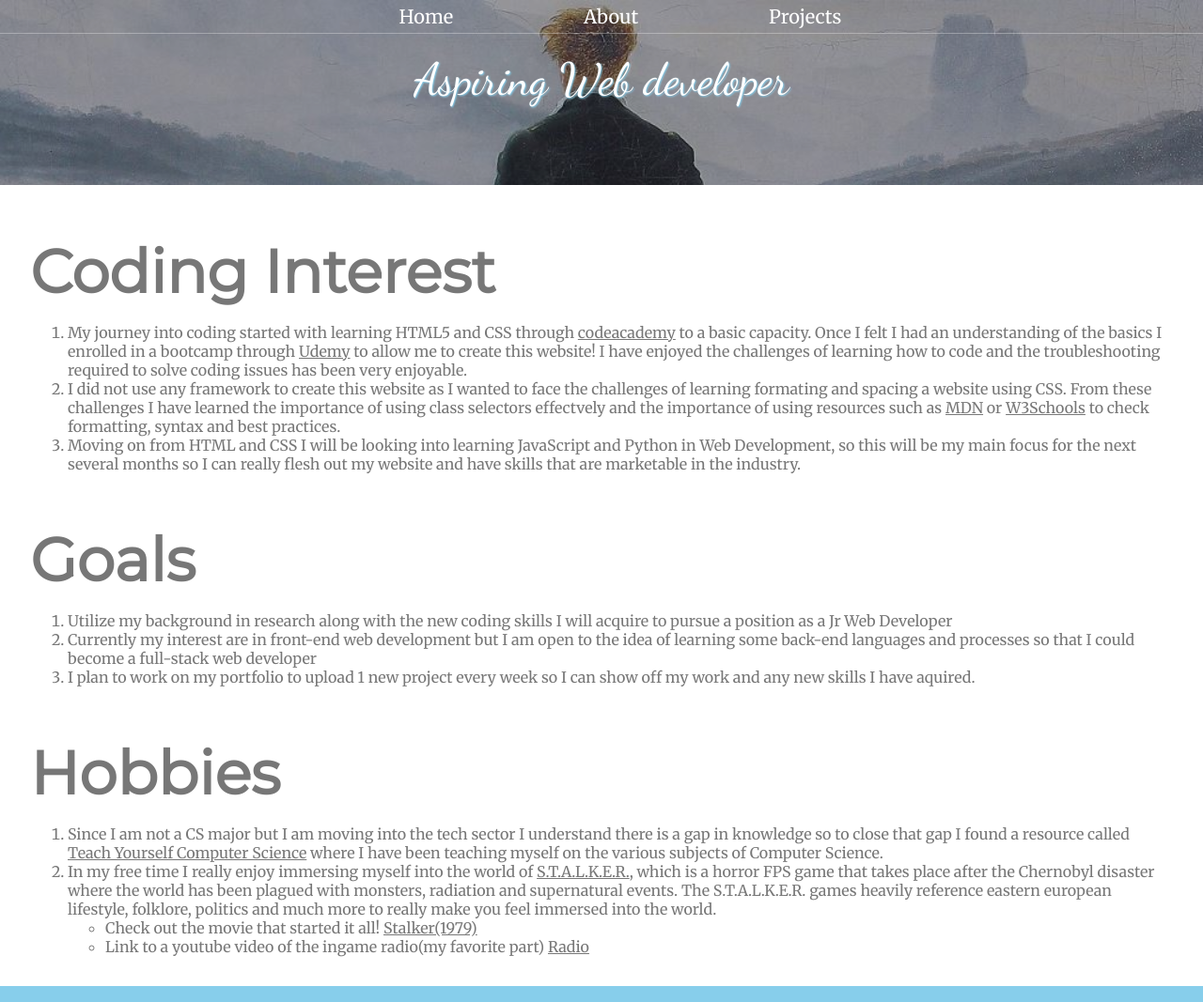
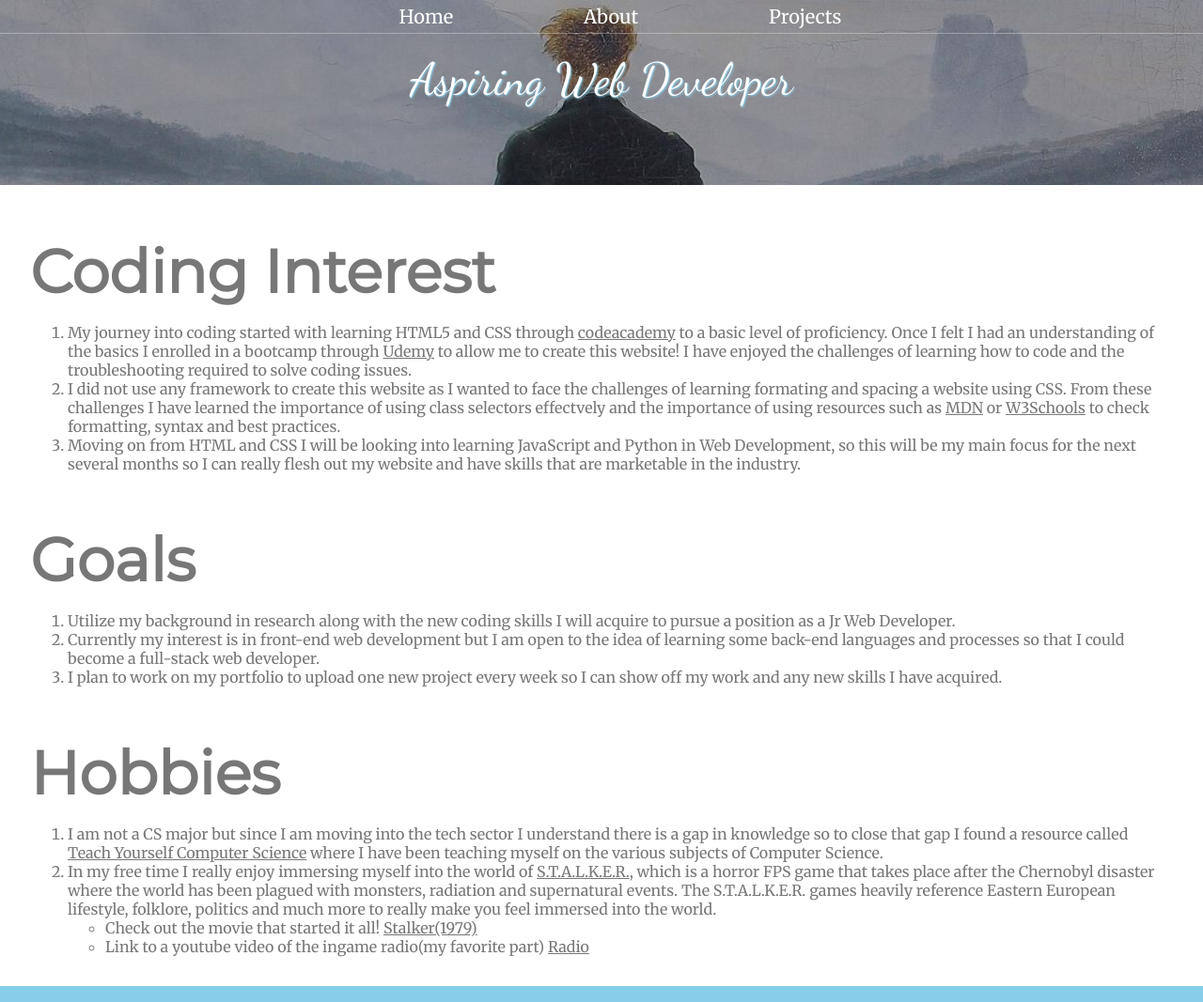
Before and after one commit to johnfoxwell/johnfoxwell.github.io, a plain HTML site: page webdev-about-me.html in a window 1280 px wide. Shown: the top 1067 px of the page at 94% size. Drawn offline with Linux system fonts and the light colour scheme.

Commit message:
Add files via upload
Proofreading corrections.

```diff
--- a/webdev-about-me.html
+++ b/webdev-about-me.html
@@ -21,25 +21,25 @@
                 <li><a href="webdev-projects.html">Projects</a></li>
             </ul>
         </nav>
-        <h1 class="title-name">Aspiring Web developer</h1>
+        <h1 class="title-name">Aspiring Web Developer</h1>
     </header>
     <main class="myInterest">
         <h2>Coding Interest</h2>
             <ol>
-                <li>My journey into coding started with learning HTML5 and CSS through <a href="https://www.codecademy.com" target="_blank">codeacademy</a> to a basic capacity. Once I felt I had an understanding of the basics I enrolled in a bootcamp through <a href="https://www.udemy.com/">Udemy</a> to allow me to create this website! I have enjoyed the challenges of learning how to code and the troubleshooting required to solve coding issues has been very enjoyable.</li>
+                <li>My journey into coding started with learning HTML5 and CSS through <a href="https://www.codecademy.com" target="_blank">codeacademy</a> to a basic level of proficiency. Once I felt I had an understanding of the basics I enrolled in a bootcamp through <a href="https://www.udemy.com/">Udemy</a> to allow me to create this website! I have enjoyed the challenges of learning how to code and the troubleshooting required to solve coding issues.</li>
                 <li>I did not use any framework to create this website as I wanted to face the challenges of learning formating and spacing a website using CSS. From these challenges I have learned the importance of using class selectors effectvely and the importance of using resources such as <a href="https://developer.mozilla.org/en-US/" target="_blank">MDN</a> or <a href="https://www.w3schools.com/" target="_blank">W3Schools</a> to check formatting, syntax and best practices.  </li>
                 <li>Moving on from HTML and CSS I will be looking into learning JavaScript and Python in Web Development, so this will be my main focus for the next several months so I can really flesh out my website and have skills that are marketable in the industry.</li>
             </ol>
         <h2>Goals</h2>
             <ol>
-                <li>Utilize my background in research along with the new coding skills I will acquire to pursue a position as a Jr Web Developer</li>
-                <li>Currently my interest are in front-end web development but I am open to the idea of learning some back-end languages and processes so that I could become a full-stack web developer</li>
-                <li>I plan to work on my portfolio to upload 1 new project every week so I can show off my work and any new skills I have aquired.</li>
+                <li>Utilize my background in research along with the new coding skills I will acquire to pursue a position as a Jr Web Developer.</li>
+                <li>Currently my interest is in front-end web development but I am open to the idea of learning some back-end languages and processes so that I could become a full-stack web developer.</li>
+                <li>I plan to work on my portfolio to upload one new project every week so I can show off my work and any new skills I have acquired.</li>
             </ol>
         <h2>Hobbies</h2>
             <ol>
-                <li>Since I am not a CS major but I am moving into the tech sector I understand there is a gap in knowledge so to close that gap I found a resource called <a href="https://teachyourselfcs.com/">Teach Yourself Computer Science</a> where I have been teaching myself on the various subjects of Computer Science.</li>
-                <li>In my free time I really enjoy immersing myself into the world of <a href="https://www.stalker-game.com/" target="_blank">S.T.A.L.K.E.R.</a>, which is a horror FPS game that takes place after the Chernobyl disaster where the world has been plagued with monsters, radiation and supernatural events. The S.T.A.L.K.E.R. games heavily reference eastern european lifestyle, folklore, politics and much more to really make you feel immersed into the world.</li>
+                <li>I am not a CS major but since I am moving into the tech sector I understand there is a gap in knowledge so to close that gap I found a resource called <a href="https://teachyourselfcs.com/">Teach Yourself Computer Science</a> where I have been teaching myself on the various subjects of Computer Science.</li>
+                <li>In my free time I really enjoy immersing myself into the world of <a href="https://www.stalker-game.com/" target="_blank">S.T.A.L.K.E.R.</a>, which is a horror FPS game that takes place after the Chernobyl disaster where the world has been plagued with monsters, radiation and supernatural events. The S.T.A.L.K.E.R. games heavily reference Eastern European lifestyle, folklore, politics and much more to really make you feel immersed into the world.</li>
                 <ul>
                     <li>Check out the movie that started it all! <a href="https://www.imdb.com/title/tt0079944/" target="_blank">Stalker(1979)</a></li>
                     <li>Link to a youtube video of the ingame radio(my favorite part) <a href="https://www.youtube.com/watch?v=4rVj-3NIeQk" target="_blank">Radio</a></li>
```
Also changed, not shown: index.html (+2 -2 lines).
